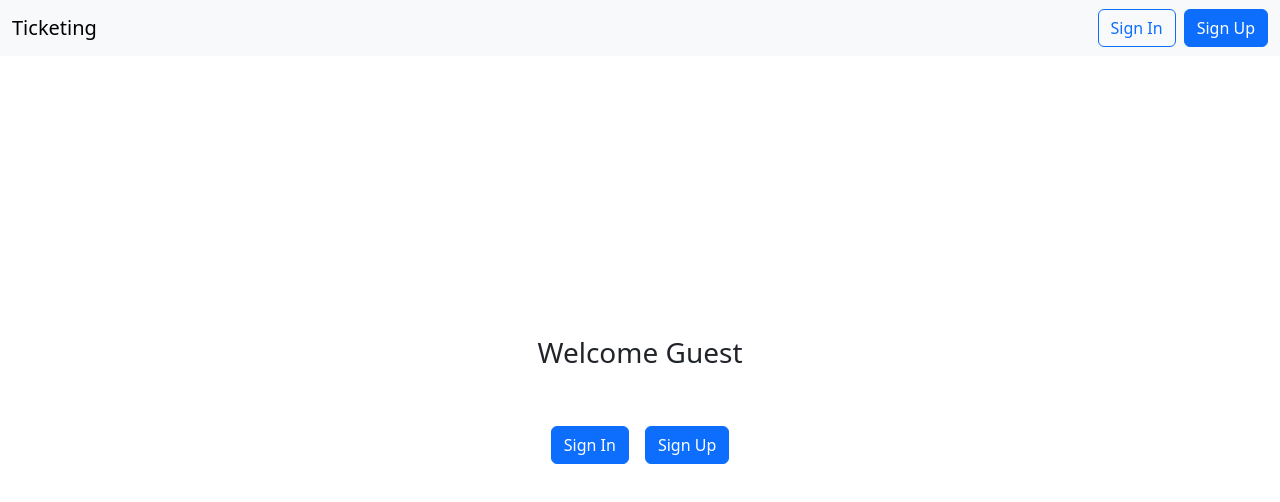
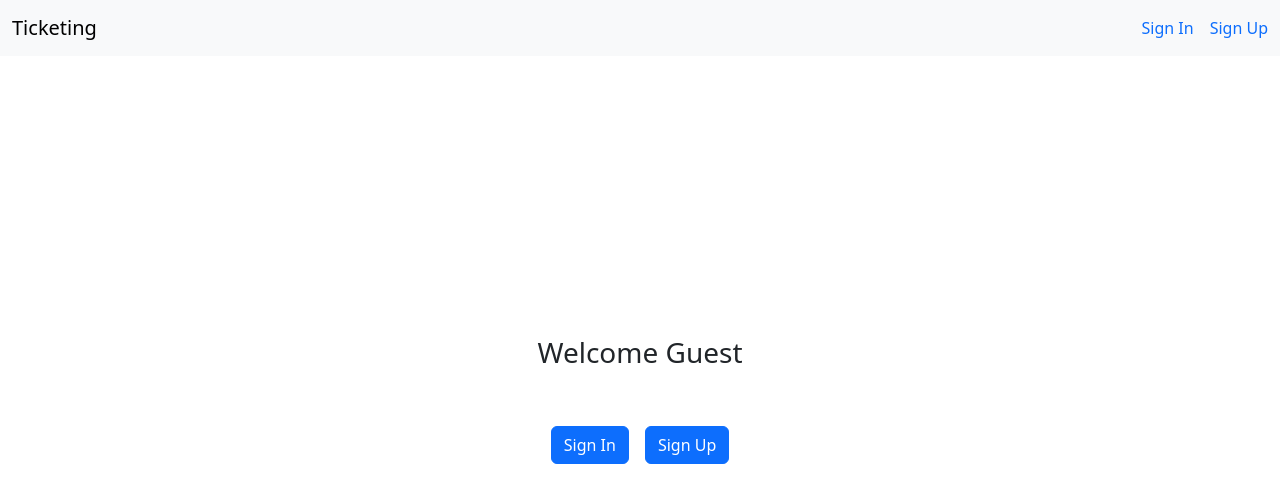
Before and after one commit to MuhdHanish/microservice_tutorials, a Next.js app in the folder intermediate_project/client/: page / in a window 1280 px wide. Shown: the top 502 px of the page. Built offline with nearby package versions, Linux system fonts and the light colour scheme; no server answers.

Commit message:
refactor: updated navbar button style

```diff
--- a/intermediate_project/client/components/navbar.jsx
+++ b/intermediate_project/client/components/navbar.jsx
@@ -22,17 +22,17 @@ export const Navbar = ({ user }) => {
                       <button
                           disabled={loading}
                           type="button"
-                          className="btn btn-outline-danger"
+                          className="text-danger outline-none border-0 bg-transparent"
                           onClick={onSignOut}
                       >
                           Sign Out
                       </button>
                   ) : (
                       <>
-                          <Link href="/auth/signin" className="btn btn-outline-primary me-2">
+                          <Link href="/auth/signin" className="text-primary text-decoration-none me-3">
                               Sign In
                           </Link>
-                          <Link href="/auth/signup" className="btn btn-primary">
+                              <Link href="/auth/signup" className="text-primary text-decoration-none">
                               Sign Up
                           </Link>
                       </>
```
